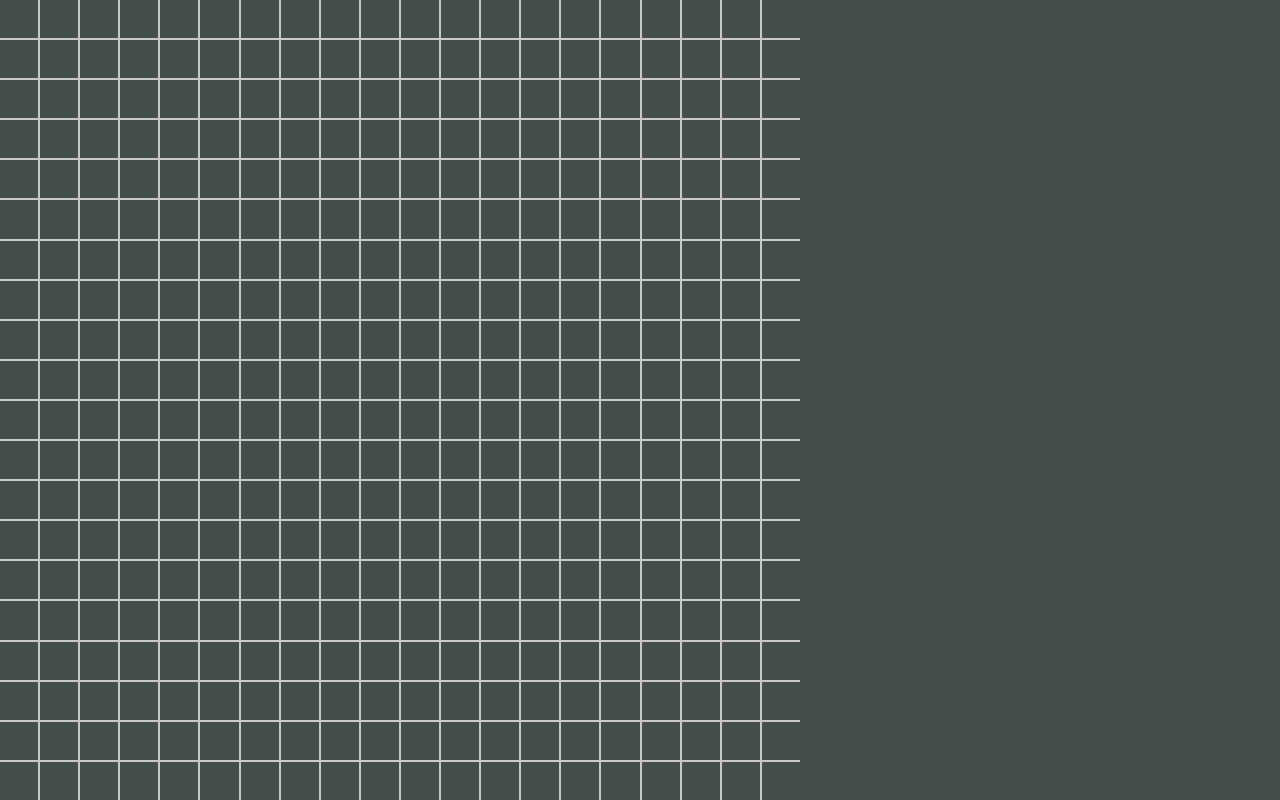
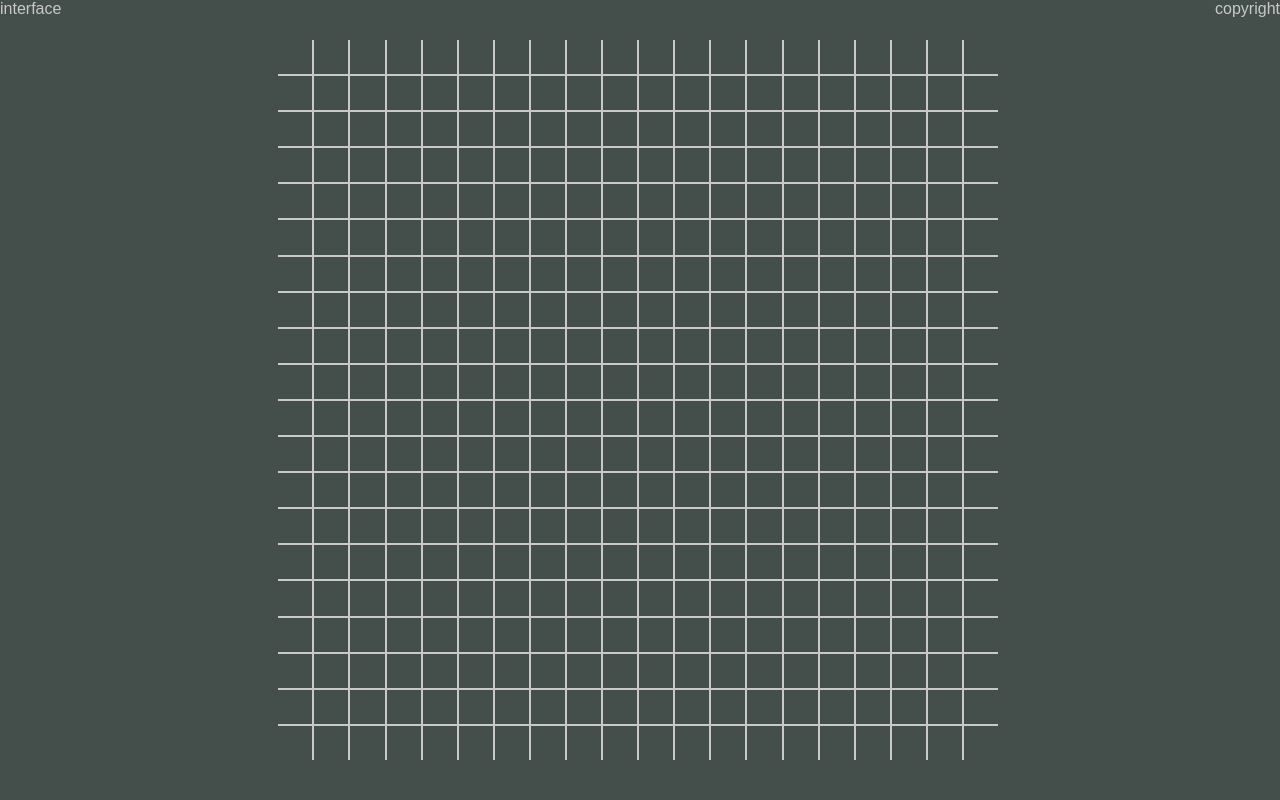
Before and after one commit to gurugu-fcc-projects/FCC_game_of_life, a React (Create React App) app: page / in a window 1280 px wide. Built offline with nearby package versions, Linux system fonts and the light colour scheme.

Commit message:
Center gameboard with CSS

```diff
--- a/src/components/App.js
+++ b/src/components/App.js
@@ -19,7 +19,9 @@ class App extends Component {
     return (
       <div className="app" onMouseUp={this.handleMouseUp}>
         {isPlaying && <GameEngine />}
+        <div>interface</div>
         <Gameboard />
+        <div>copyright</div>
       </div>
     );
   }
--- a/src/scss/partials/_app.scss
+++ b/src/scss/partials/_app.scss
@@ -7,6 +7,7 @@
 // }
 @import "http://code.ionicframework.com/ionicons/2.0.1/css/ionicons.min.css";
 body {
+  color: rgb(201, 201, 201);
   background-color: rgb(68, 78, 75);
   user-select: none;
 }
@@ -14,7 +15,7 @@ body {
 .app {
   display: flex; // flex-direction: column;
   justify-content: space-between; // align-items: center;
-  height: 100%;
+  height: 100vh;
 }
 
 .element-before {
--- a/src/scss/partials/_gameboard.scss
+++ b/src/scss/partials/_gameboard.scss
@@ -9,10 +9,11 @@
 
 .gameboard {
   // margin: 0 auto;
-  width: 100vw;
-  max-width: 100vh;
-  height: 100vw;
-  max-height: 100vh;
+  align-self: center;
+  width: 90vw;
+  max-width: 90vh;
+  height: 90vw;
+  max-height: 90vh;
   // font-size: 1rem;
   cursor: grab;
   // user-select: none;
```
